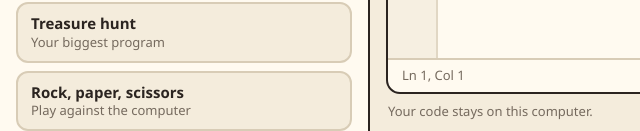
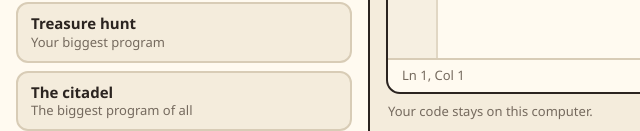
Before and after one commit to scadavide55/Kaviel, an Electron app: page kaviel.html in a window 1280 px wide. Both pictures are taken after a click on the tab "Examples". Shown: the part 669-800 px from the top of the page, 0-640 px from the left. Drawn offline with Linux system fonts and the light colour scheme.

Commit message:
Add The Citadel, the biggest example, and fix the two example links that pointed at missing files

```diff
--- a/editor-ui.js
+++ b/editor-ui.js
@@ -7,7 +7,7 @@
   var filename = 'untitled.kv', toastTimer, lastRun = false, dirty = false;
   var keywords = new Set('start end print define set if else repeat until ask random pick return break and or not keypress'.split(' '));
   var values = new Set(['true', 'false', 'nothing']);
-  var names = {hello: 'hello.kv', dice: 'dice.kv', rps: 'rock_paper_scissors.kv', collatz: 'collatz.kv', errors: 'errors.kv', questions: 'questions.kv', age: 'age.kv', functions: 'functions.kv', lists: 'lists.kv', keypress: 'keypress.kv', guess: 'guess_the_number.kv', timestable: 'times_table.kv', quiz: 'quiz.kv', treasure: 'treasure_hunt.kv'};
+  var names = {hello: 'hello.kv', dice: 'dice.kv', rps: 'rock_paper_scissors.kv', collatz: 'collatz.kv', errors: 'errors.kv', questions: 'questions.kv', age: 'age.kv', functions: 'functions.kv', lists: 'lists.kv', keypress: 'keypress.kv', guess: 'guess.kv', timestable: 'timestable.kv', quiz: 'quiz.kv', treasure: 'treasure_hunt.kv', citadel: 'citadel.kv'};
 
   function escapeHTML(text) {
     return text.replace(/[&<>"']/g, function (c) { return {'&':'&amp;', '<':'&lt;', '>':'&gt;', '"':'&quot;', "'":'&#39;'}[c]; });
--- a/kaviel.html
+++ b/kaviel.html
@@ -79,6 +79,7 @@
         <button data-example="timestable"><b>Times table</b><span>Counting with a loop</span></button>
         <button data-example="quiz"><b>Quiz</b><span>Ask, check, count points</span></button>
         <button data-example="treasure"><b>Treasure hunt</b><span>Your biggest program</span></button>
+        <button data-example="citadel"><b>The citadel</b><span>The biggest program of all</span></button>
         <button data-example="rps"><b>Rock, paper, scissors</b><span>Play against the computer</span></button>
         <button data-example="collatz"><b>Collatz</b><span>A famous number puzzle</span></button>
         <button data-example="functions"><b>Your own commands</b><span>Functions</span></button>
@@ -90,7 +91,7 @@
   </aside>
 
   <div class="workspace">
-    <div class="mobile-examples"><label for="examples">Example</label><select id="examples" title="Examples"><option value="">Your code</option><option value="hello">Hello</option><option value="questions">Two questions</option><option value="age">Under or over</option><option value="dice">Dice</option><option value="guess">Guess the number</option><option value="timestable">Times table</option><option value="quiz">Quiz</option><option value="treasure">Treasure hunt</option><option value="rps">Rock, paper, scissors</option><option value="collatz">Collatz</option><option value="functions">Your own commands</option><option value="lists">A list of pets</option><option value="keypress">Wait for a key</option><option value="errors">Mistakes</option></select></div>
+    <div class="mobile-examples"><label for="examples">Example</label><select id="examples" title="Examples"><option value="">Your code</option><option value="hello">Hello</option><option value="questions">Two questions</option><option value="age">Under or over</option><option value="dice">Dice</option><option value="guess">Guess the number</option><option value="timestable">Times table</option><option value="quiz">Quiz</option><option value="treasure">Treasure hunt</option><option value="citadel">The citadel</option><option value="rps">Rock, paper, scissors</option><option value="collatz">Collatz</option><option value="functions">Your own commands</option><option value="lists">A list of pets</option><option value="keypress">Wait for a key</option><option value="errors">Mistakes</option></select></div>
 
     <main class="workbench">
       <section class="editor" aria-label="Your program">
```
Also changed, not shown: ide-test.html (+1 -1 lines), 1 other file.
